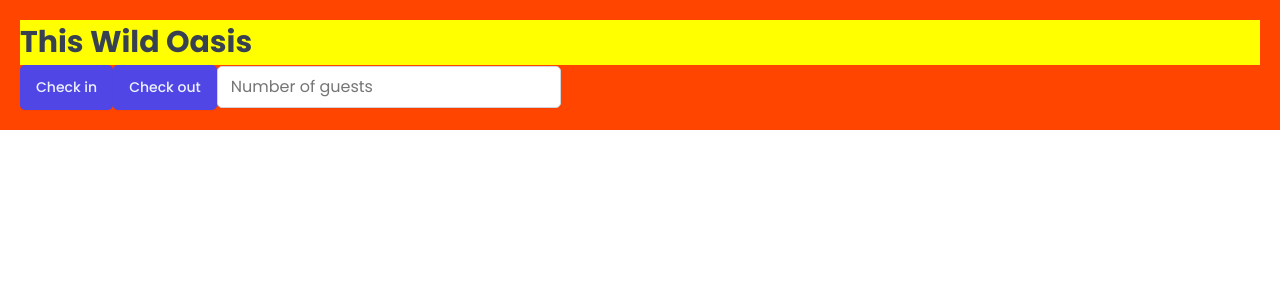
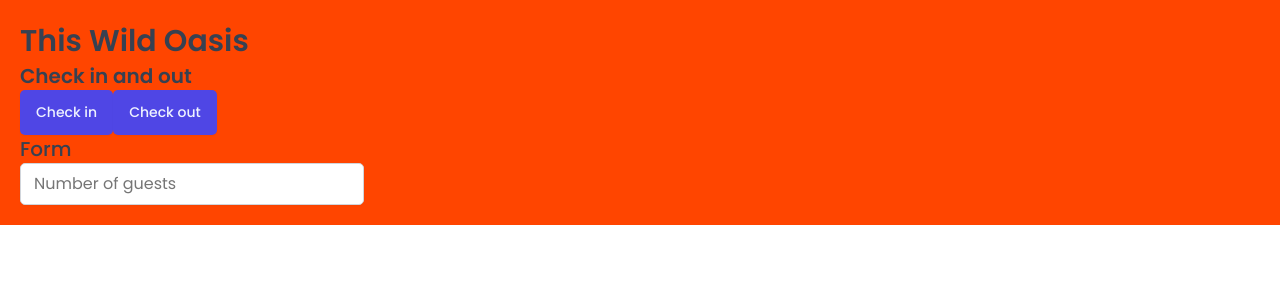
Before and after one commit to AbdullahPro2/the-wild-oasis, a React (Vite) app: page / in a window 1280 px wide. Shown: the top 300 px of the page. Built offline with nearby package versions, Linux system fonts and the light colour scheme; a web font is replaced by a local one.

Commit message:
Styled Component

```diff
--- a/src/App.jsx
+++ b/src/App.jsx
@@ -3,12 +3,7 @@
 import GlobalStyles from "./styles/GlobalStyles";
 import Button from "./ui/Button";
 import Input from "./ui/Input";
-
-const H1 = styled.h1`
-  font-size: 30px;
-  font-weight: 600px;
-  background-color: yellow;
-`;
+import Heading from "./ui/Heading";
 
 const StyledApp = styled.div`
   background-color: orangered;
@@ -20,9 +15,11 @@
     <>
       <GlobalStyles />
       <StyledApp>
-        <H1>This Wild Oasis</H1>
+        <Heading as="h1">This Wild Oasis</Heading>
+        <Heading as="h2">Check in and out</Heading>
         <Button onClick={() => alert("Check In")}>Check in</Button>
         <Button onClick={() => alert("Check Out")}>Check out</Button>
+        <Heading as="h3">Form</Heading>
         <Input type="number" placeholder="Number of guests" />
       </StyledApp>
     </>
--- /dev/null
+++ b/src/ui/Heading.jsx
@@ -0,0 +1,18 @@
+import { css, styled } from "styled-components";
+
+const Heading = styled.h1`
+  ${(props) =>
+    props.as === "h1" &&
+    `font-size: 3rem;
+  font-weight: 600;`}
+  ${(props) =>
+    props.as === "h2" &&
+    `font-size: 2rem;
+  font-weight: 600;`}
+  ${(props) =>
+    props.as === "h3" &&
+    `font-size: 2rem;
+  font-weight: 500;`}
+  line-height: 1.4;
+`;
+export default Heading;
```
